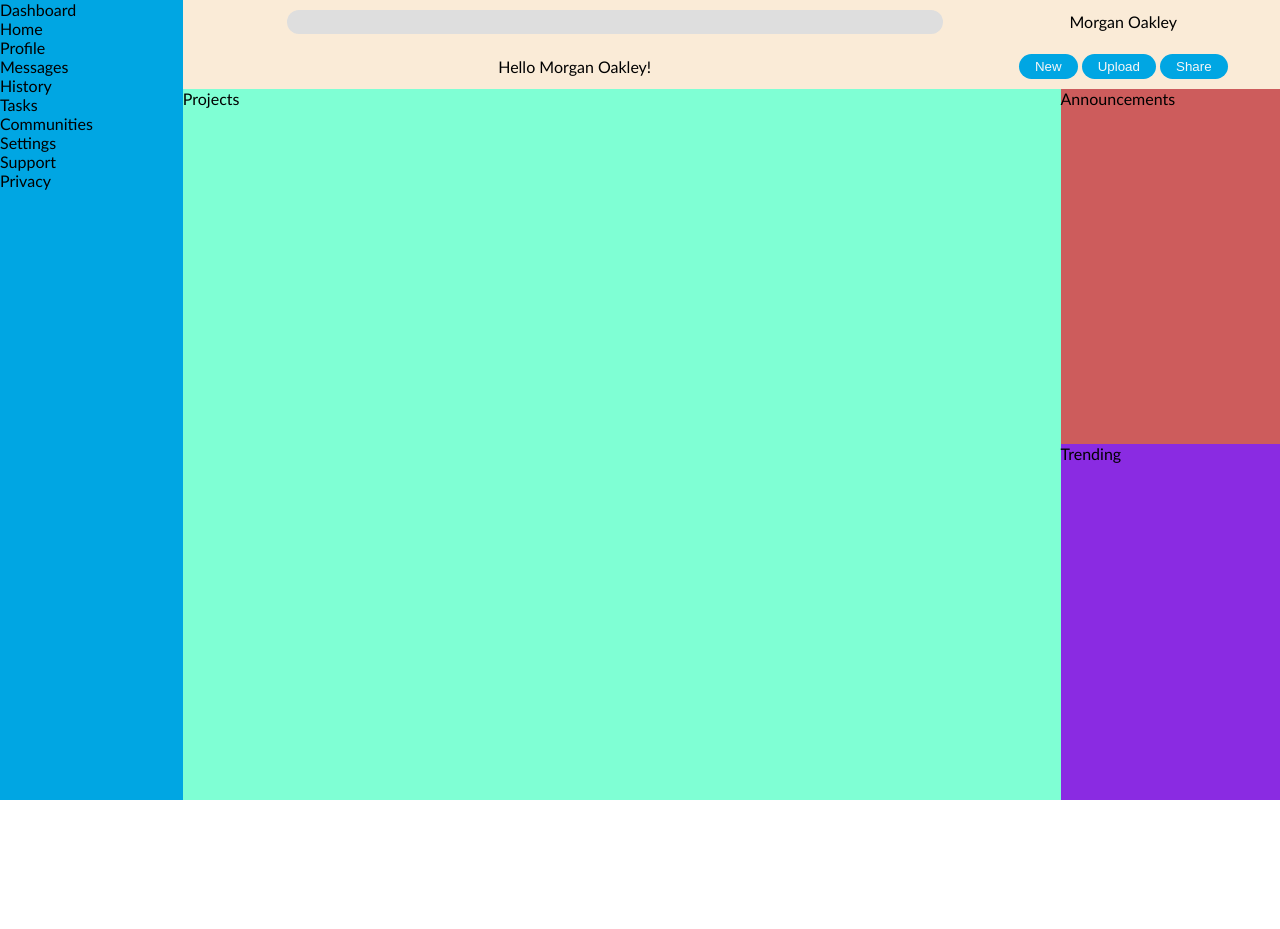
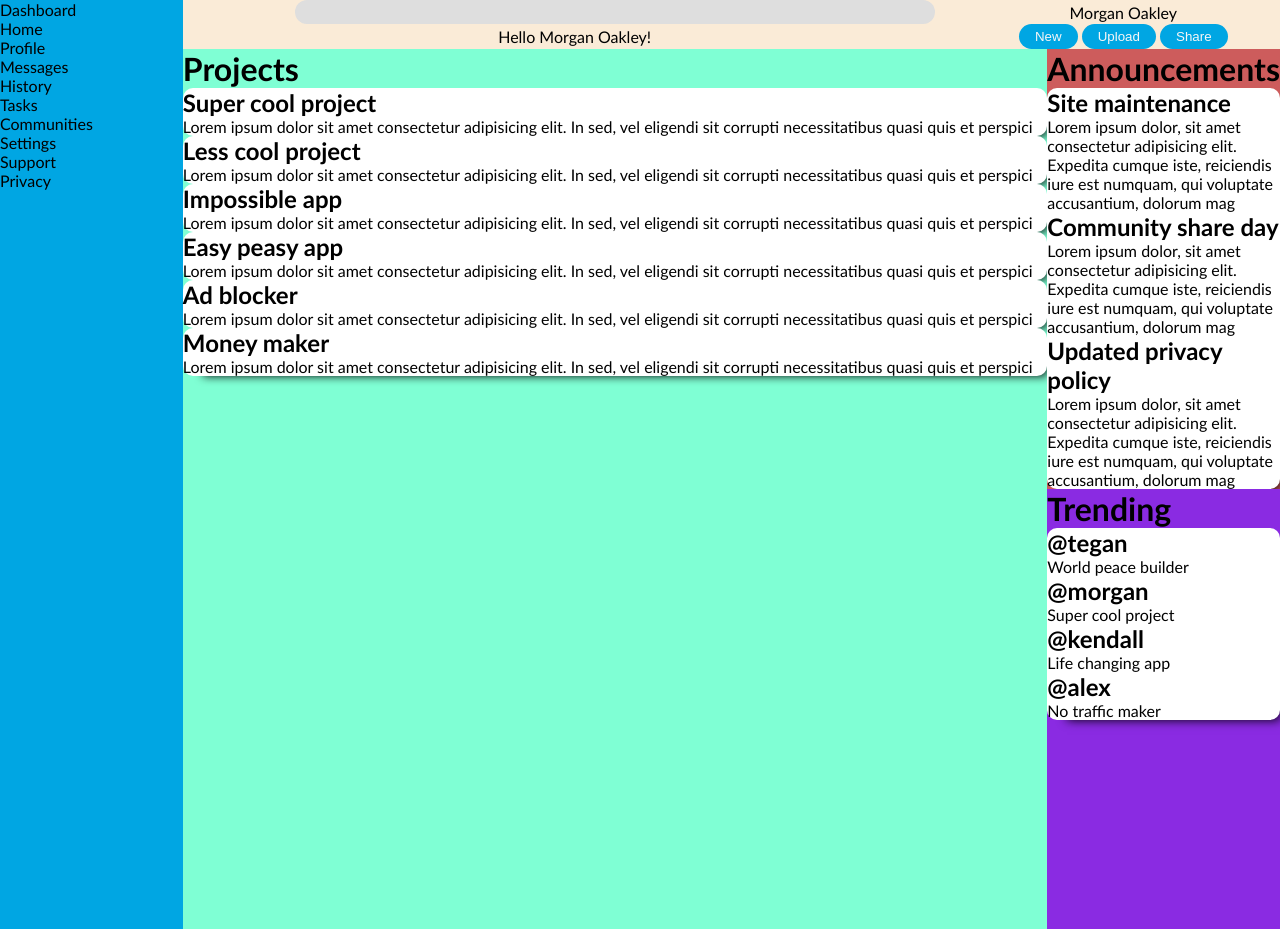
Before and after one commit to andy256789/admin, a plain HTML site: page index.html in a window 1280 px wide. Before the commit the page ends 800 px from the top, so only its background shows below. Drawn offline with Linux system fonts and the light colour scheme.

Commit message:
Added styling to the content

```diff
--- a/index.html
+++ b/index.html
@@ -27,7 +27,7 @@
             </div>
         </div>
         <div class="header">
-            <input class="search">
+            <input type="search" class="search">
             <div class="account">Morgan Oakley</div>
             <div class="hello">Hello Morgan Oakley!</div>
             <div class="buttons">
@@ -37,10 +37,83 @@
             </div>
         </div>
         <div class="main">
-            <div class="projects">Projects</div>
-            <div class="announcements">Announcements</div>
-            <div class="trending">Trending</div>
+            <div class="projects">
+                <h1>Projects</h1>
+                <div class="card">
+                    <h2>Super cool project</h2>
+                    <p>Lorem ipsum dolor sit amet consectetur adipisicing elit. In sed, vel eligendi sit corrupti
+                        necessitatibus quasi quis et perspici</p>
+                </div>
+                <div class="card">
+                    <h2>Less cool project</h2>
+                    <p>Lorem ipsum dolor sit amet consectetur adipisicing elit. In sed, vel eligendi sit corrupti
+                        necessitatibus quasi quis et perspici</p>
+                </div>
+                <div class="card">
+                    <h2>Impossible app</h2>
+                    <p>Lorem ipsum dolor sit amet consectetur adipisicing elit. In sed, vel eligendi sit corrupti
+                        necessitatibus quasi quis et perspici</p>
+                </div>
+                <div class="card">
+                    <h2>Easy peasy app</h2>
+                    <p>Lorem ipsum dolor sit amet consectetur adipisicing elit. In sed, vel eligendi sit corrupti
+                        necessitatibus quasi quis et perspici</p>
+                </div>
+                <div class="card">
+                    <h2>Ad blocker</h2>
+                    <p>Lorem ipsum dolor sit amet consectetur adipisicing elit. In sed, vel eligendi sit corrupti
+                        necessitatibus quasi quis et perspici</p>
+                </div>
+                <div class="card">
+                    <h2>Money maker</h2>
+                    <p>Lorem ipsum dolor sit amet consectetur adipisicing elit. In sed, vel eligendi sit corrupti
+                        necessitatibus quasi quis et perspici</p>
+                </div>
+            </div>
+            <div class="announcements">
+                <h1>Announcements</h1>
+                <div class="card">
+                    <div>
+                        <h2>Site maintenance</h2>
+                        <p>Lorem ipsum dolor, sit amet consectetur adipisicing elit. Expedita cumque iste, reiciendis
+                            iure est numquam, qui voluptate accusantium, dolorum mag</p>
+                    </div>
+                    <div>
+                        <h2>Community share day</h2>
+                        <p>Lorem ipsum dolor, sit amet consectetur adipisicing elit. Expedita cumque iste, reiciendis
+                            iure est numquam, qui voluptate accusantium, dolorum mag</p>
+                    </div>
+                    <div>
+                        <h2>Updated privacy policy</h2>
+                        <p>Lorem ipsum dolor, sit amet consectetur adipisicing elit. Expedita cumque iste, reiciendis
+                            iure est numquam, qui voluptate accusantium, dolorum mag</p>
+                    </div>
+                </div>
+            </div>
+            <div class="trending">
+                <h1>Trending</h1>
+                <div class="card">
+                    <div>
+                        <h2>@tegan</h2>
+                        <p>World peace builder</p>
+                    </div>
+                    <div>
+                        <h2>@morgan</h2>
+                        <p>Super cool project</p>
+                    </div>
+                    <div>
+                        <h2>@kendall</h2>
+                        <p>Life changing app</p>
+                    </div>
+                    <div>
+                        <h2>@alex</h2>
+                        <p>No traffic maker</p>
+                    </div>
+                </div>
+            </div>
+
         </div>
+    </div>
     </div>
 </body>
 
--- a/styles.css
+++ b/styles.css
@@ -2,11 +2,13 @@
     --accent-color: #00a6e3;
     --text-color-white: #f6f6f6;
     --text-color-black: #0b0b0b;
+    --white-background: #ffffff;
 }
 
 *{
     padding: 0;
     margin: 0;
+    box-sizing: border-box;
 }
 
 body{
@@ -75,3 +77,9 @@ body{
 .main > .announcements{
     background-color: indianred;
 }
+
+.card{
+    background-color: var(--white-background);
+    border-radius: 10px;
+    box-shadow: 10px 10px 10px -10px #000;
+}
```
